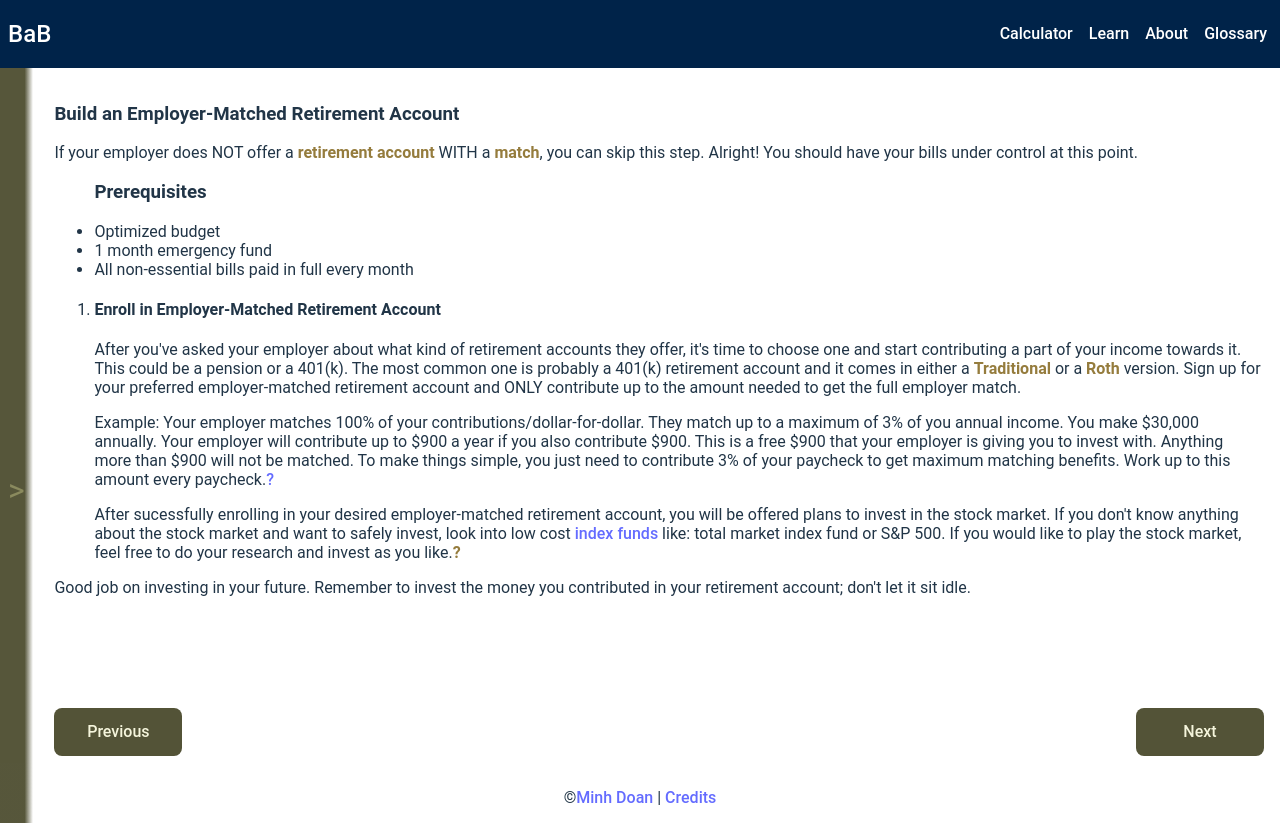
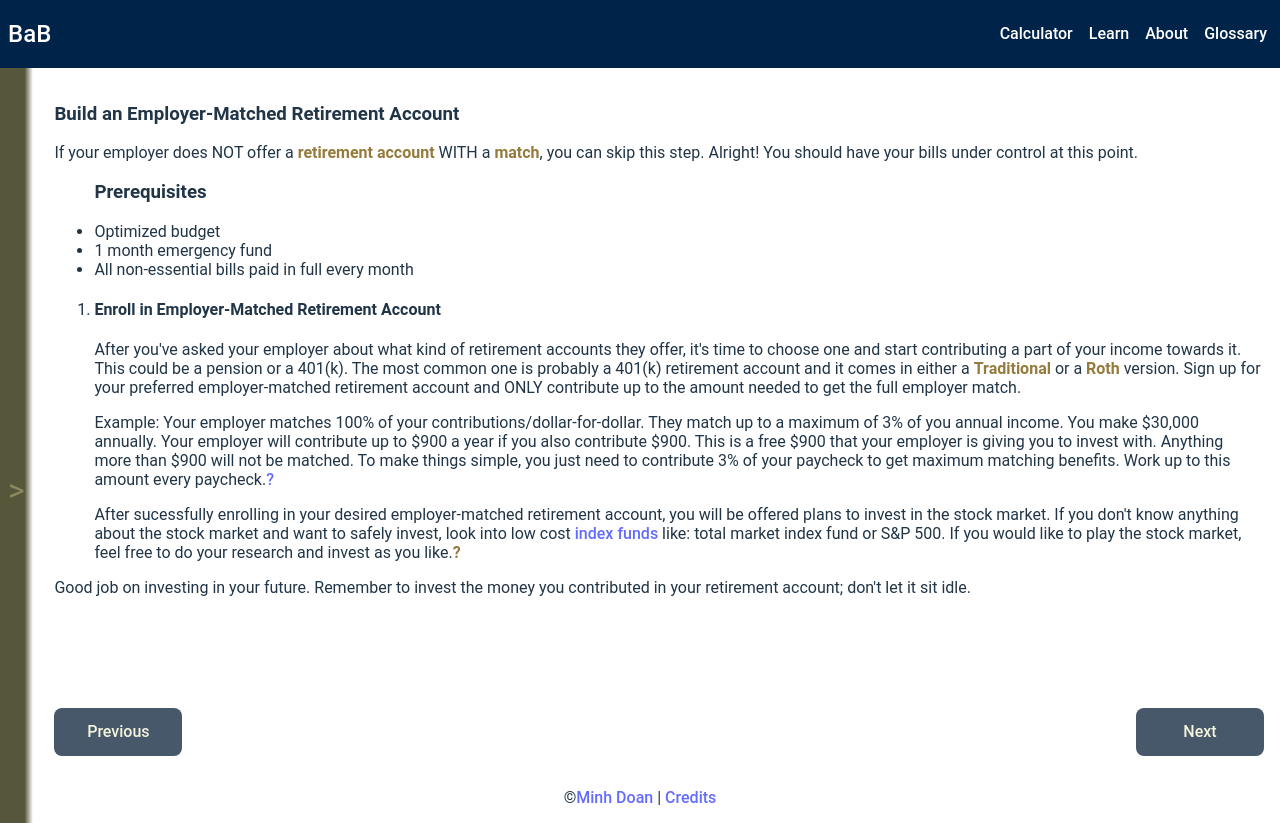
Before and after one commit to doanaminh/build-a-budget, a React (Vite) app in the folder client/: page /learn-employer-intro in a window 1280 px wide. Built offline with nearby package versions, Linux system fonts and the light colour scheme; a web font is replaced by a local one.

Commit message:
changing button colors

```diff
--- a/client/src/pages/learn/Learn-Employer-Intro.tsx
+++ b/client/src/pages/learn/Learn-Employer-Intro.tsx
@@ -65,7 +65,7 @@ export default function () {
                     </article>
                     <article className="buttons">
                         <Button
-                            backgroundColor="#535337"
+                            backgroundColor="#47586A"
                             color="beige"
                             fontSize="1rem"
                             height="3rem"
@@ -73,7 +73,7 @@ export default function () {
                             onClick={() => navigate('/learn-savings-ef')}
                         >Previous</Button>
                         <Button
-                            backgroundColor="#535337"
+                            backgroundColor="#47586A"
                             color="beige"
                             fontSize="1rem"
                             height="3rem"
```
